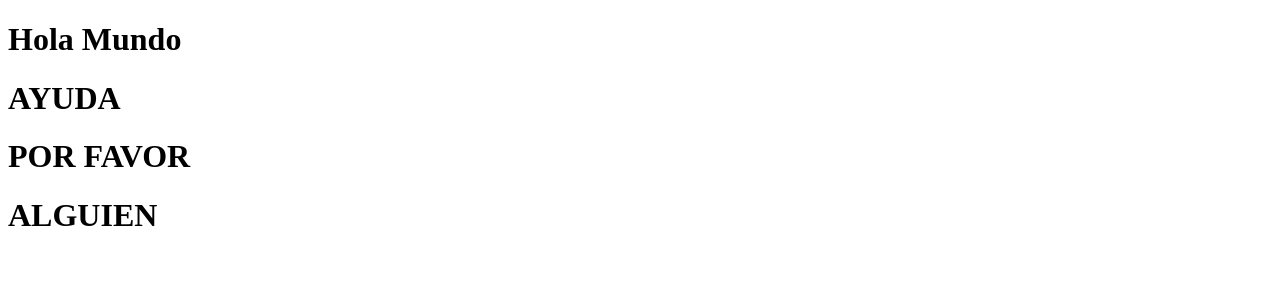
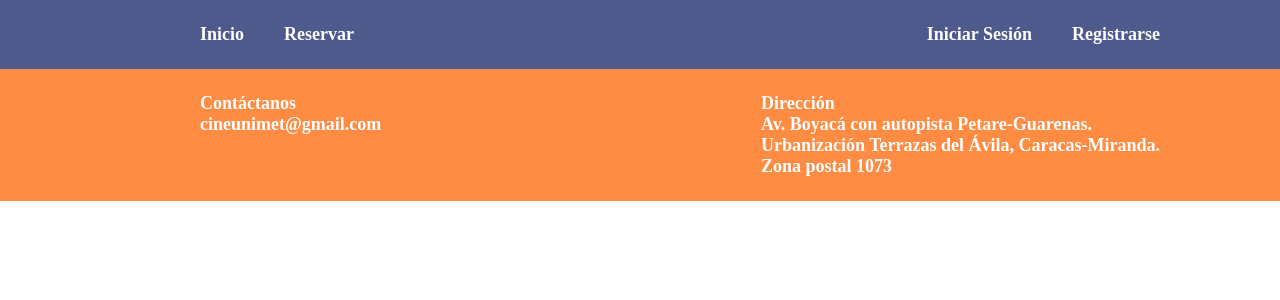
Before and after one commit to Nakami19/MicroProyecto2, a React (Vite) app: page / in a window 1280 px wide. Shown: the top 300 px of the page. Built offline with nearby package versions, Linux system fonts and the light colour scheme.

Commit message:
navbar y footer

```diff
--- /dev/null
+++ b/src/components/Footer/Footer.jsx
@@ -0,0 +1,32 @@
+import styles from "./Footer.module.css"
+
+
+export function Footer() {
+
+    return (
+        <footer className={styles.footer}>
+            <ul>
+                <ol>
+                    <h2>Contáctanos</h2>
+                </ol>
+                <ol>
+                    <h2>cineunimet@gmail.com</h2>
+                </ol>
+            </ul>
+
+            <ul>
+                <ol>
+                    <h2>Dirección</h2>
+                </ol>
+                <ol>
+                    <h2>
+                    Av. Boyacá con autopista Petare-Guarenas.
+                    </h2>
+                    <h2>Urbanización Terrazas del Ávila,
+                    Caracas-Miranda.</h2>
+                    <h2> Zona postal 1073</h2>
+                </ol>
+            </ul>
+        </footer>
+    )
+}
--- /dev/null
+++ b/src/components/Footer/Footer.module.css
@@ -0,0 +1,8 @@
+.footer {
+    background-color: #FF8C42;
+    display: flex;
+    justify-content: space-between;
+    font-size: 12px;
+    padding: 24px 120px;
+    color: white;
+}
--- /dev/null
+++ b/src/components/NavBar/NavBar.jsx
@@ -0,0 +1,35 @@
+import { Link} from "react-router-dom";
+import styles from "./NavBar.module.css"
+import { HOME_URL, LOGIN_URL, REGISTER_URL, Reservar_URL } from "../../constants/url";
+
+export function NavBar() {
+    return (
+        <nav className={styles.navbar}>
+            <ul className={styles.menuoption}>
+                <ol className={styles.options}>
+                    <Link to={HOME_URL} className={styles.link}>
+                        <h1>Inicio</h1>
+                    </Link>
+                </ol>
+                <ol className={styles.options}>
+                    <Link to={Reservar_URL} className={styles.link}>
+                    <h1>Reservar</h1>
+                    </Link>
+                </ol>
+            </ul>
+
+            <ul className={styles.menuoption}>
+                <ol className={styles.options}>
+                    <Link to={REGISTER_URL} className={styles.link}>
+                        <h1>Iniciar Sesión</h1>
+                    </Link>
+                </ol>
+                <ol className={styles.options}>
+                    <Link to={LOGIN_URL} className={styles.link}>
+                    <h1>Registrarse</h1>
+                    </Link>
+                </ol>
+            </ul>
+        </nav>
+    )
+}
--- /dev/null
+++ b/src/components/NavBar/NavBar.module.css
@@ -0,0 +1,32 @@
+*{
+    margin: 0;
+}
+
+.navbar {
+    display: flex;
+    justify-content: space-between;
+    background: #4E598C;
+    padding: 24px 120px;
+    font-size: 12px;
+  }
+.menuoption{
+    display: flex;
+    align-items: center;
+    justify-content: center;
+}
+
+.link {
+    text-decoration: none;
+    color: white;
+
+}
+
+.navbar .menuoption .link {
+    font-size: inherit;
+    font-weight: inherit;
+    cursor: pointer;
+}
+
+.link:hover {
+    color: black;
+}
--- /dev/null
+++ b/src/constants/url.js
@@ -0,0 +1,6 @@
+export const HOME_URL = "/";
+export const Reservar_URL = "/reservar";
+export const LOGIN_URL = "/login";
+export const REGISTER_URL = "/register";
+export const PROFILE_URL = "/profile";
+export const Admin_View="/admin";
--- /dev/null
+++ b/src/contexts/UserContext.jsx
@@ -0,0 +1 @@
+import React, { createContext, useContext, useEffect, useState } from "react";
--- a/src/index.css
+++ b/src/index.css
@@ -1,69 +1,2 @@
-:root {
-  font-family: Inter, system-ui, Avenir, Helvetica, Arial, sans-serif;
-  line-height: 1.5;
-  font-weight: 400;
-
-  color-scheme: light dark;
-  color: rgba(255, 255, 255, 0.87);
-  background-color: #242424;
-
-  font-synthesis: none;
-  text-rendering: optimizeLegibility;
-  -webkit-font-smoothing: antialiased;
-  -moz-osx-font-smoothing: grayscale;
-  -webkit-text-size-adjust: 100%;
-}
-
-a {
-  font-weight: 500;
-  color: #646cff;
-  text-decoration: inherit;
-}
-a:hover {
-  color: #535bf2;
-}
-
-body {
-  margin: 0;
-  display: flex;
-  place-items: center;
-  min-width: 320px;
-  min-height: 100vh;
-}
-
-h1 {
-  font-size: 3.2em;
-  line-height: 1.1;
-}
-
-button {
-  border-radius: 8px;
-  border: 1px solid transparent;
-  padding: 0.6em 1.2em;
-  font-size: 1em;
-  font-weight: 500;
-  font-family: inherit;
-  background-color: #1a1a1a;
-  cursor: pointer;
-  transition: border-color 0.25s;
-}
-button:hover {
-  border-color: #646cff;
-}
-button:focus,
-button:focus-visible {
-  outline: 4px auto -webkit-focus-ring-color;
-}
-
-@media (prefers-color-scheme: light) {
-  :root {
-    color: #213547;
-    background-color: #ffffff;
-  }
-  a:hover {
-    color: #747bff;
-  }
-  button {
-    background-color: #f9f9f9;
-  }
-}
+*{margin: 0;
+  padding: 0;}
--- a/src/main.jsx
+++ b/src/main.jsx
@@ -1,12 +1,19 @@
 import React from 'react'
 import ReactDOM from 'react-dom/client'
+import { BrowserRouter, Route, Routes } from 'react-router-dom'
+import { Layout } from './pages/Layout/Layout'
+import { HOME_URL } from './constants/url'
 
 
 ReactDOM.createRoot(document.getElementById('root')).render(
   <React.StrictMode>
-    <h1>Hola Mundo</h1>
-    <h1>AYUDA</h1>
-    <h1>POR FAVOR</h1>
-    <h1>ALGUIEN</h1>
+    <BrowserRouter>
+    <Routes>
+      <Route element={<Layout/>}>
+        <Route path={HOME_URL}/>
+        <Route path='*' element={<h1>Not Found</h1>} />
+      </Route>
+    </Routes>
+    </BrowserRouter>
   </React.StrictMode>,
 )
--- a/src/pages/Layout/Layout.jsx
+++ b/src/pages/Layout/Layout.jsx
@@ -1,6 +1,7 @@
-import { Navbar } from "../../components/NavBar/NavBar";
+
 import { Outlet } from "react-router-dom";
-import { UserContextProvider } from "../../contextos/userContext";
+import { NavBar } from "../../components/NavBar/NavBar";
+import { Footer } from "../../components/Footer/Footer";
 
 export function Layout() {
 
@@ -8,15 +9,16 @@ export function Layout() {
     return (
 
         <main>
-         <UserContextProvider>
-          {/* todo lo que este dentro de la etiqueta userContext puede acceder a userContext */}
 
-          <Navbar />
+          <NavBar/>
 
           <section className="body">
-            <Outlet /> {/*importante para que el layout aparezca en todas las rutas/paginas*/}
+            <Outlet/>
           </section>
-         </UserContextProvider>
+
+           <footer>
+            <Footer/>
+           </footer>
         </main>
 
     );
```
